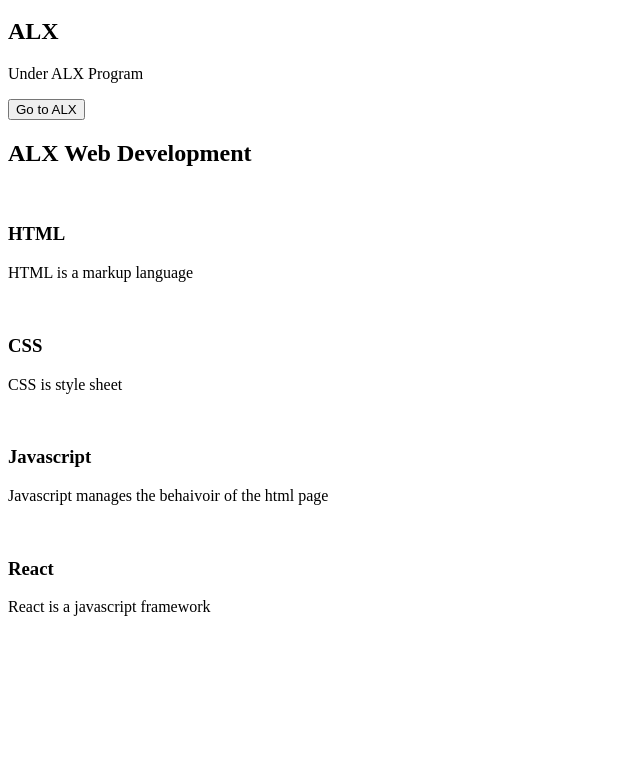
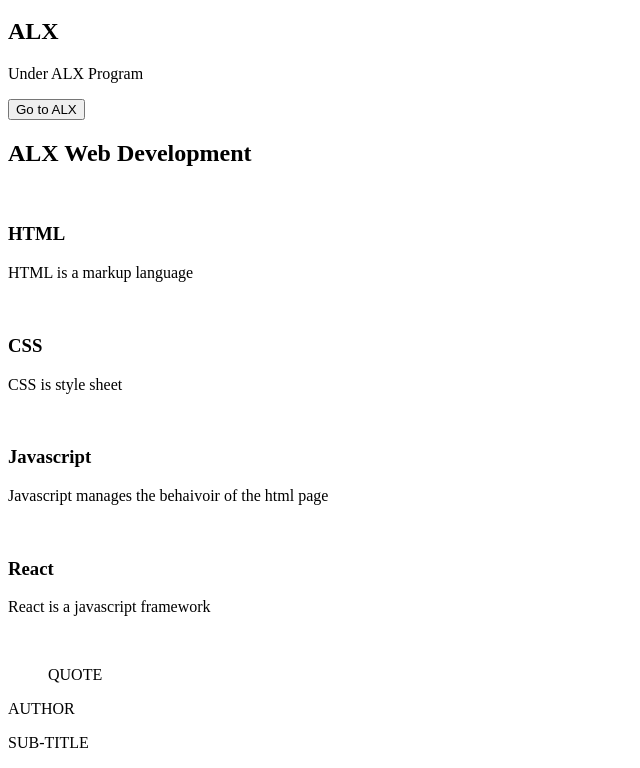
Before and after one commit to eziraa/alx_html_css, a plain HTML site: page html_advanced/index.html in a window 1280 px wide. Shown: the part 332-1100 px from the top of the page, without its empty margins (0-640 px from the left). Before the commit the page ends 964 px from the top, so only its background shows below. Drawn offline with Linux system fonts and the light colour scheme.

Commit message:
The index file updated by adding a new quote section adding

```diff
--- a/html_advanced/index.html
+++ b/html_advanced/index.html
@@ -54,6 +54,16 @@
           </div>
         </div>
       </section>
+      <section>
+        <div>
+          <img src="" alt="">
+          <div>
+            <blockquote>QUOTE</blockquote>
+            <p>AUTHOR</p>
+            <p>SUB-TITLE</p>
+          </div>
+        </div>
+      </section>
     </main>
   </body>
 </html>
```
